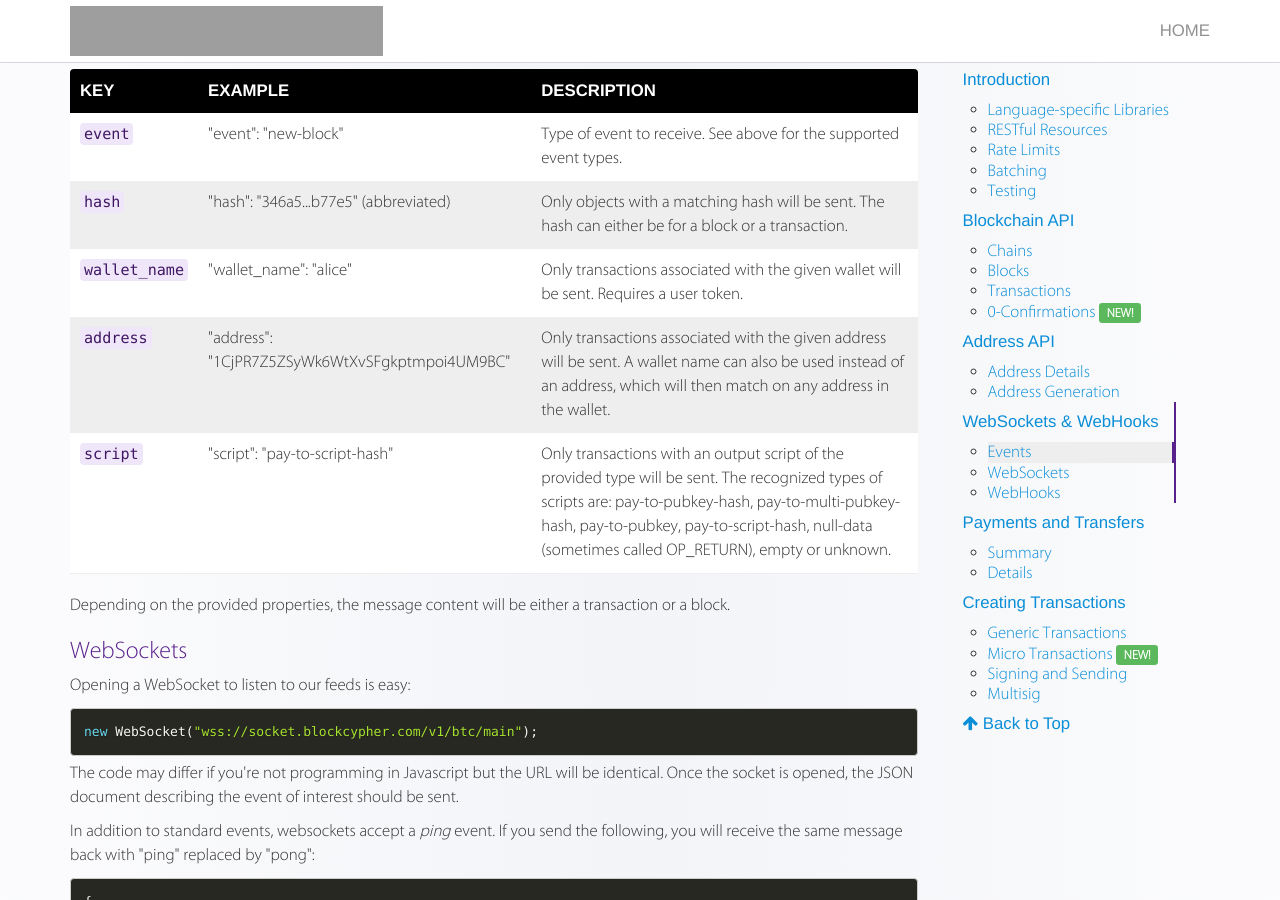
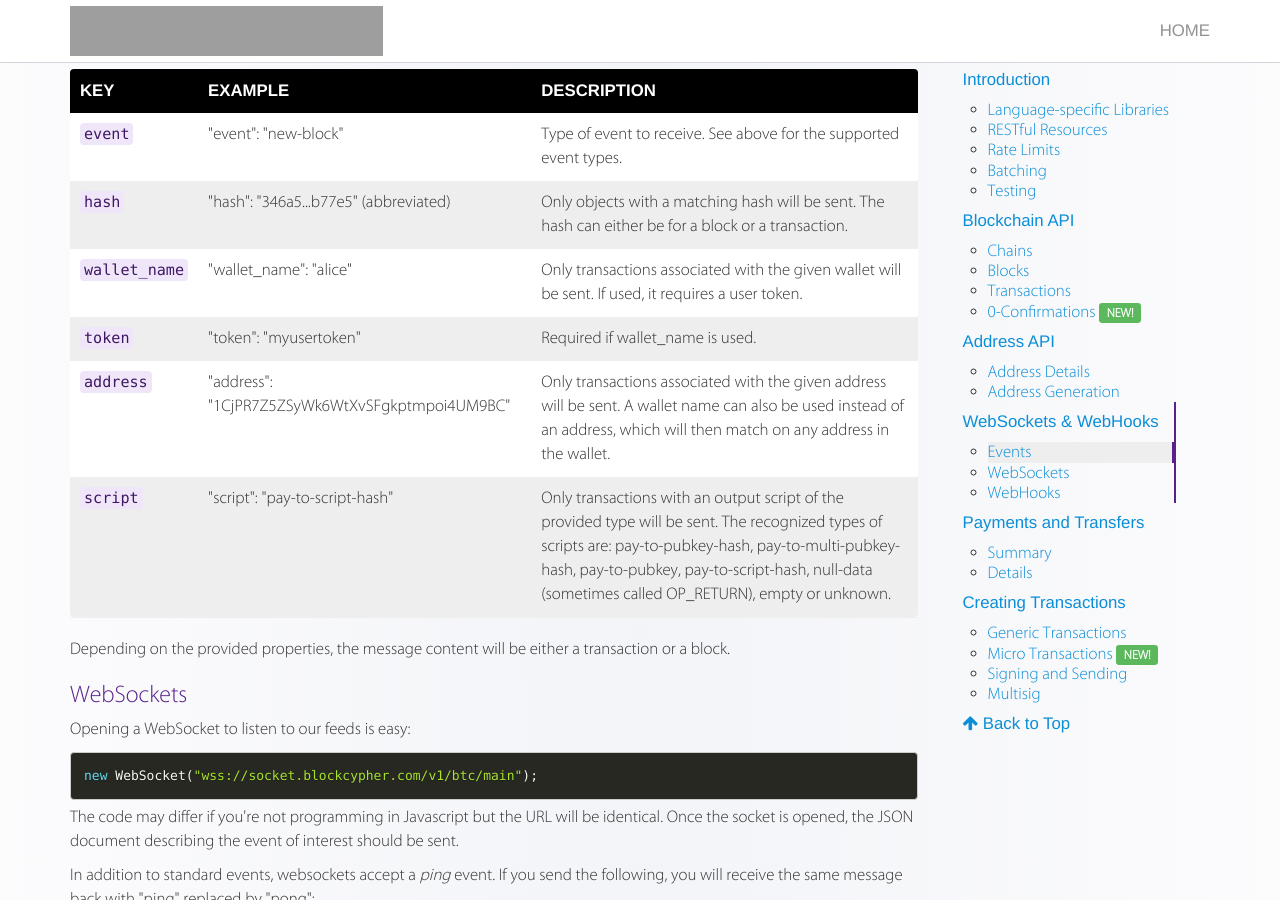
Before and after one commit to blockcypher/documentation, a Jekyll site: the page built from index.html, in a window 1280 px wide and 900 px high, scrolled down 17428 px. Built offline with Jekyll 4.4.1, drawn with Linux system fonts in a browser that asks for light colours; nearby versions of some CDN libraries; some web fonts are replaced; some of the changed text lies outside the part shown.

Commit message:
Flesh out wallet related documentation a bit

```diff
--- a/_includes/reference/creating_txns.html
+++ b/_includes/reference/creating_txns.html
@@ -82,7 +82,7 @@
 }
 </code></pre>
 
-<p>You can also use a wallet name as input. This is equivalent to an array of all addresses in the wallet.</p>
+<p>You can also use a wallet name as input. This is equivalent to an array of all addresses in the wallet. This requires a user token.</p>
 
 <pre><code class="language-javascript">{
   "inputs": [
--- a/_includes/reference/websockets_webhooks.html
+++ b/_includes/reference/websockets_webhooks.html
@@ -56,7 +56,12 @@
       <tr>
         <td><code>wallet_name</code></td>
         <td>"wallet_name": "alice"</td>
-        <td>Only transactions associated with the given wallet will be sent. Requires a user token.</td>
+        <td>Only transactions associated with the given wallet will be sent. If used, it requires a user token.</td>
+      </tr>
+      <tr>
+        <td><code>token</code></td>
+        <td>"token": "myusertoken"</td>
+        <td>Required if wallet_name is used.</td>
       </tr>
       <tr>
         <td><code>address</code></td>
```
Also changed, not shown: _includes/reference/wallet_api.html (+10 -2 lines).
